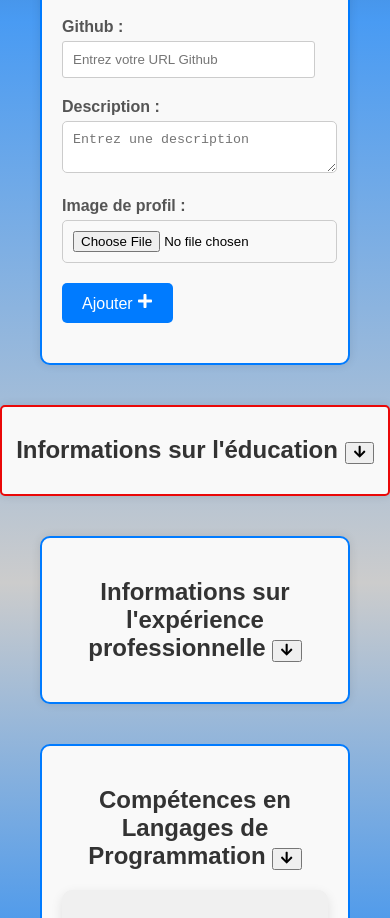
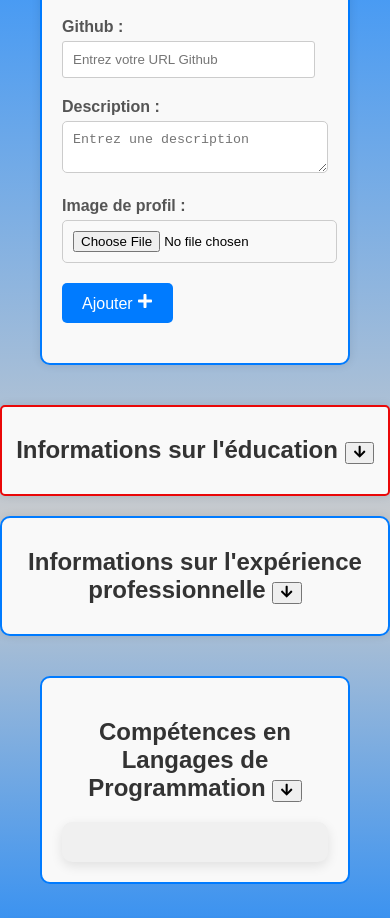
Before and after one commit to lemezzi/DreamCV, a React (Create React App) app: page / in a window 390 px wide. Shown: the part 1120-2038 px from the top of the page. Built offline with nearby package versions, Linux system fonts and the light colour scheme.

Commit message:
Update Experience.css

```diff
--- a/src/Components/Experience.css
+++ b/src/Components/Experience.css
@@ -1,3 +1,4 @@
+/* Styles de base pour .experience-container */
 .experience-container {
   margin: 40px;
   padding: 20px;
@@ -9,12 +10,14 @@
   font-family: Arial, sans-serif;
 }
 
+/* Styles pour le titre de la section */
 .experience-container h2 {
   text-align: center;
   margin-bottom: 20px;
   color: #333;
 }
 
+/* Styles pour les groupes de formulaire */
 .form-group {
   margin-bottom: 20px;
 }
@@ -26,27 +29,20 @@
   font-weight: bold;
 }
 
+/* Styles pour les champs de formulaire */
 input[type="text"],
 input[type="date"],
 textarea {
-    width: 95%;
+  width: 100%; /* Utilise la largeur totale */
   padding: 10px;
   border: 1px solid #ccc;
   border-radius: 5px;
   outline: none;
   transition: border-color 0.3s ease;
+  box-sizing: border-box; /* Inclut le padding dans la largeur */
 }
 
-  input[type="text"]:focus,
-  input[type="date"]:focus,
-  textarea:focus {
-    border-color: #007bff;
-  }
-
-  textarea {
-    resize: vertical;
-  }
-
+/* Styles pour les boutons de soumission */
 button[type="submit"] {
   padding: 10px 20px;
   border: none;
@@ -62,10 +58,12 @@
   background-color: #0056b3;
 }
 
+/* Styles pour les expériences ajoutées */
 .added-experiences {
   margin-top: 20px;
 }
 
+/* Styles pour chaque élément d'expérience */
 .experience-item {
   border: 1px solid #007bff;
   border-radius: 8px;
@@ -100,3 +98,11 @@
 .experience-item button.delete:hover {
   background-color: #bd2130;
 }
+
+/* Media Query pour les écrans plus petits */
+@media screen and (max-width: 600px) {
+  .experience-container {
+      margin: 20px auto; /* Réduire la marge */
+      padding: 10px; /* Réduire le padding */
+  }
+}
```
Lines whose indentation alone changed are shown as unchanged.
